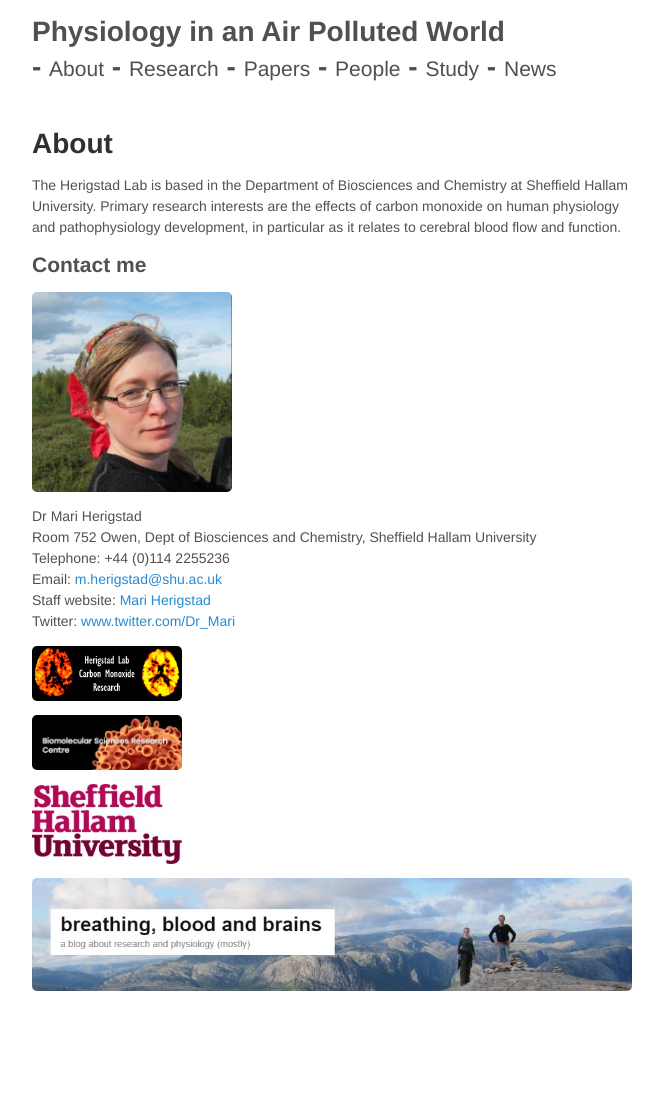
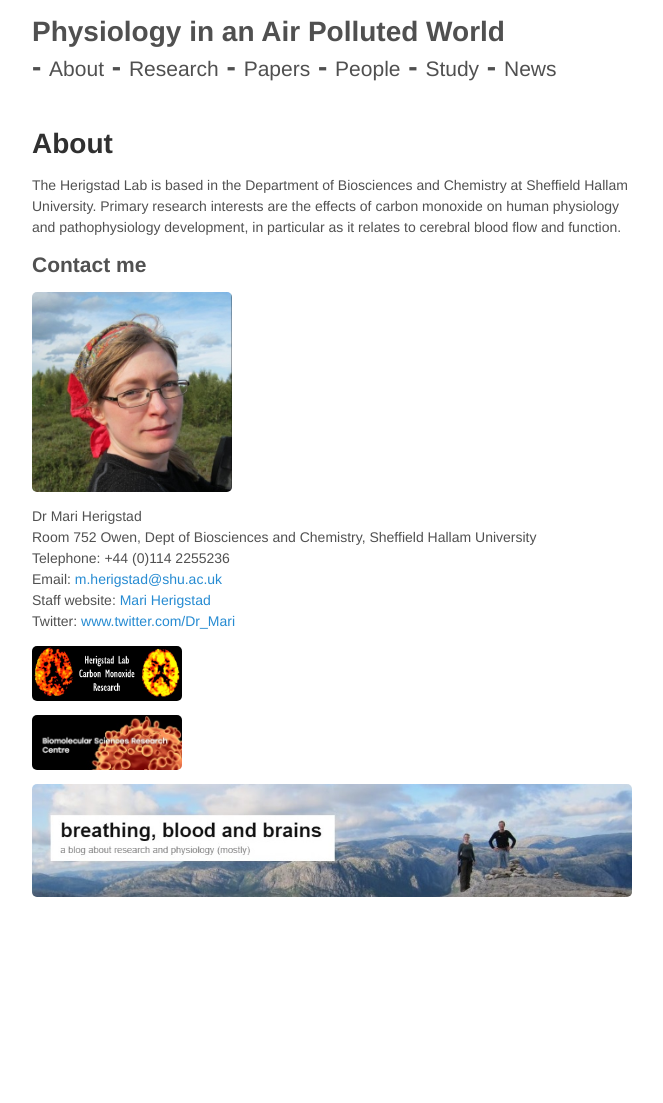
Before and after one commit to mariherigstad/mariherigstad.github.io, a Jekyll site: the page built from about.md, in a window 1280 px wide. Shown: the whole page, without its empty margins (307-970 px from the left). Built offline with Jekyll 4.4.1, drawn with Linux system fonts in a browser that asks for light colours; after the commit the page ends 1009 px from its top, so only the background shows below that.

Commit message:
Update about.md

```diff
--- a/about.md
+++ b/about.md
@@ -17,7 +17,8 @@
 Twitter: <a href="https://twitter.com/Dr_Mari">www.twitter.com/Dr_Mari</a><br>
 
 <p float="center">
-  <img src="/assets/lab_logo.jpg" alt="Herigstad Lab" style="width: 150px;"/> <img src="/assets/BMRC_logo.jpg" alt="BMRC" style="width:     150px;"/> <img src="/assets/SHU_logo.jpg" alt="Sheffield Hallam University" style="width: 150px;"/>
+  <img src="/assets/lab_logo.jpg" alt="Herigstad Lab" style="width: 150px;" />
+  <img src="/assets/BMRC_logo.jpg" alt="BMRC" style="width: 150px;" />
 </p>
 
 <a href="https://mariherigstad.wordpress.com"><img src="/assets/blog_banner.jpg" alt="Blog" align="middle" style="width: 600px;"/> </a><br>
```
